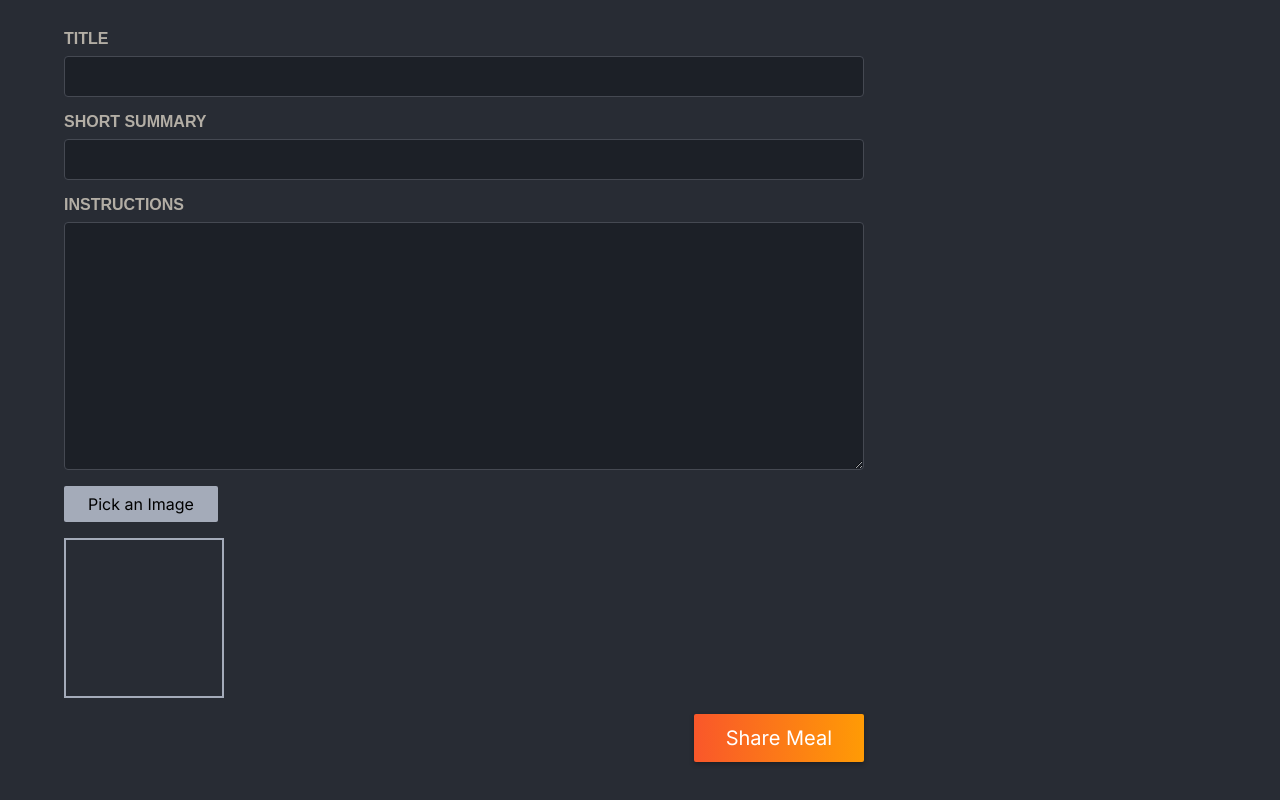
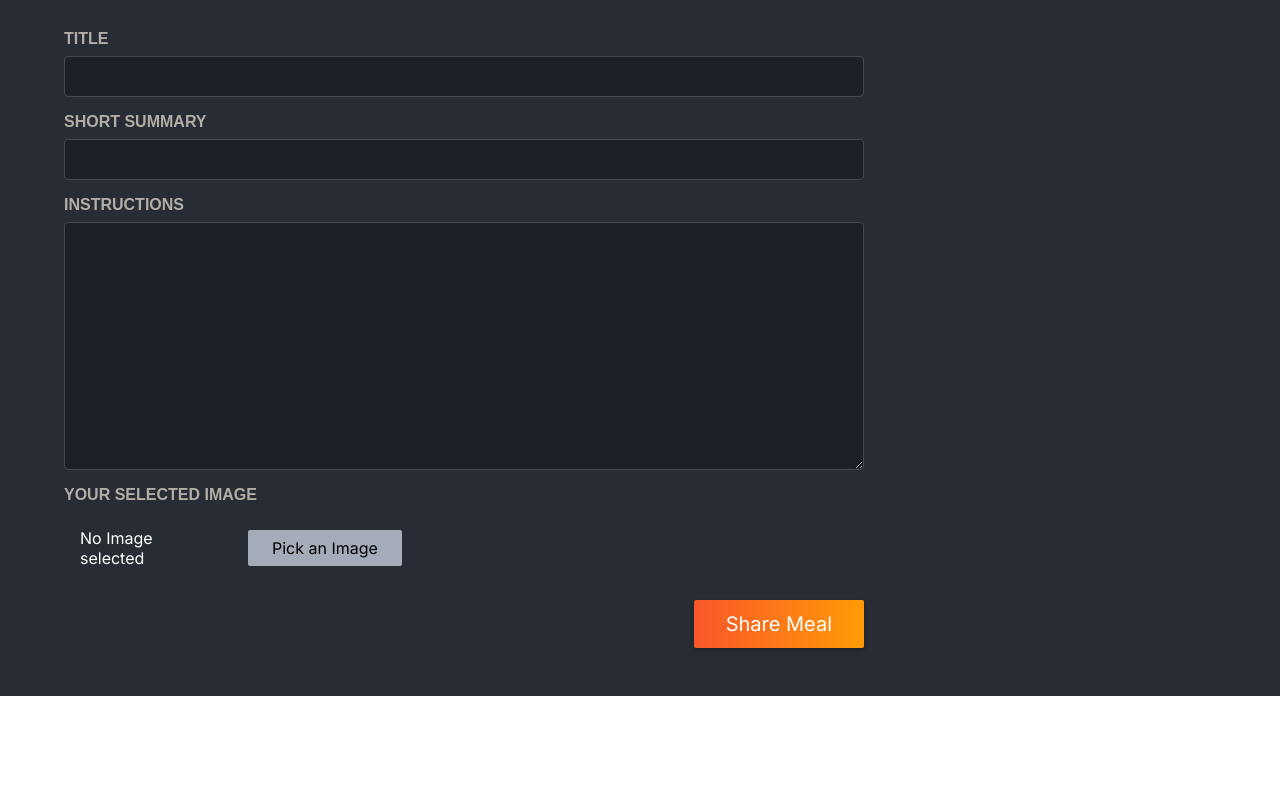
Before and after one commit to faridnextjs/Foodie, a Next.js app: page /meals/share in a window 1280 px wide. Shown: the part 473-1273 px from the top of the page. After the commit the page ends 1169 px from the top, so only its background shows below. Built offline with nearby package versions, Linux system fonts and the light colour scheme.

Commit message:
added Server Action for handling Form Submission

```diff
--- a/app/(Routes for rendering)/meals/share/page.js
+++ b/app/(Routes for rendering)/meals/share/page.js
@@ -2,6 +2,23 @@ import classes from "./page.module.css";
 import ImagePicker from "@/components/(CSR)/ImagePicker/ImagePicker";
 
 export default function ShareMealPage() {
+  // it is Server Action feature can be used in Next.js to define a function that runs on the server when the page is requested. This function is used to handle form submissions and other server-side logic.
+  async function shareMeal(formData) {
+    "use server";
+    console.warn("Sharing meal");
+    // we are accessing data formData the form FormData class collected by the form
+
+    const meal = {
+      name: formData.get("name"),
+      email: formData.get("email"),
+      title: formData.get("title"),
+      summary: formData.get("summary"),
+      instructions: formData.get("instructions"),
+      image: formData.get("image"),
+    };
+    console.log(meal);
+  }
+
   return (
     <>
       <header className={classes.header}>
@@ -11,7 +28,7 @@ export default function ShareMealPage() {
         <p>Or any other meal you feel needs sharing!</p>
       </header>
       <main className={classes.main}>
-        <form className={classes.form}>
+        <form className={classes.form} action={shareMeal}>
           <div className={classes.row}>
             <p>
               <label htmlFor="name">Your name</label>
@@ -39,7 +56,7 @@ export default function ShareMealPage() {
               required
             ></textarea>
           </p>
-          <ImagePicker />
+          <ImagePicker label="Your selected image" name="image" />
           <p className={classes.actions}>
             <button type="submit">Share Meal</button>
           </p>
--- a/components/(CSR)/ImagePicker/ImagePicker.js
+++ b/components/(CSR)/ImagePicker/ImagePicker.js
@@ -1,6 +1,7 @@
 "use client";
 import classes from "./imagePicker.module.css";
 import { useRef, useState } from "react";
+import Image from "next/image";
 
 export default function ImagePicker({ label, name }) {
   console.warn("Rendering ImagePicker");
@@ -12,36 +13,54 @@ export default function ImagePicker({ label, name }) {
     };
 
   // State to store the selected images
-  const [pickedImages, setPickedImages] = useState([]),
+  const [pickedImages, setPickedImages] = useState([]), // Initialize as an empty array
     // Async function to handle the file selection and processing
     handleImageChange = async (event) => {
-      const files = Array.from(event.target.files); // Get all selected files. This is synchronous, no need for await
+      const files = [...event.target.files]; // Spread operator to get all selected files
 
-      // Helper function to read each file using FileReader with async/await
-      const readFile = (file) => {
-        return new Promise((resolve) => {
+      if (!files.length) return setPickedImages([]); // If no files are selected, clear the state
+
+      // Helper function to read each file using FileReader
+      const readFile = (file) =>
+        new Promise((resolve) => {
+          // Create a new promise
           const reader = new FileReader(); // Create a new FileReader instance
           reader.onload = () => resolve(reader.result); // Resolve the promise with the file result (data URL)
           reader.readAsDataURL(file); // Read the file as a data URL
+          //  When readAsDataURL() is called, the file is read as a data URL, which is a base64-encoded string representing the file content. This string can be used as the src attribute of an image element to display the image.
+          //  The onload event is triggered when the file is read successfully, and the result property of the reader object contains the data URL.
         });
-      };
 
-      // Iterate over each file and use await to get the result
-      const newImages = []; // Array to store the new images
-      for (const file of files) {
-        // Loop through each file
-        const imageData = await readFile(file); // Wait for the file to be processed
-        newImages.push(imageData); // Add the result to the newImages array
-      }
+      // Use `map` to create an array of promises for reading each file
+      const imagePromises = files.map((file) => readFile(file));
+      console.warn("imagePromises");
+      console.dir(imagePromises);
 
-      // After all files are processed, update the state
-      setPickedImages([...pickedImages, ...newImages]);
+      // Wait for all files to be processed and resolve the promises
+      const newImages = await Promise.all(imagePromises);
+
+      // Update the state with new images
+      setPickedImages((prevImages) => [...prevImages, ...newImages]);
     };
 
   return (
     <section className={classes.picker}>
       <label htmlFor={name}>{label}</label>
       <div className={classes.controls}>
+        <div className={classes.preview}>
+          {!pickedImages.length && <p>No Image selected</p>}
+          {pickedImages.length > 0 &&
+            pickedImages.map((image, index) => (
+              <Image
+                src={image}
+                width={100}
+                height={100}
+                alt="The Image selected by the user"
+                key={index}
+                className={classes.image}
+              />
+            ))}
+        </div>
         <input
           className={classes.input}
           type="file"
@@ -61,18 +80,6 @@ export default function ImagePicker({ label, name }) {
           Pick an Image
         </button>
       </div>
-      <div className={classes.preview}>
-        {/* Preview the selected images */}
-        {pickedImages.length > 0 &&
-          pickedImages.map((image, index) => (
-            <img
-              key={index}
-              src={image}
-              alt={`Selected ${index + 1}`}
-              className={classes.preview}
-            />
-          ))}
-      </div>
     </section>
   );
 }
--- a/components/(CSR)/ImagePicker/ImagePicker.module.css
+++ b/components/(CSR)/ImagePicker/ImagePicker.module.css
@@ -1,6 +1,6 @@
 .controls {
   display: flex;
-    align-items: flex-start;
+  align-items: center;
   gap: 1.5rem;
   margin-bottom: 1rem;
 }
@@ -23,18 +23,27 @@
   background: #b3b9c6;
 }
 
+/*.preview {*/
+/*    width: 10rem;*/
+/*    height: 10rem;*/
+/*    border: 2px solid #a4abb9;*/
+/*    display: flex;*/
+/*    justify-content: center;*/
+/*    align-items: center;*/
+/*    text-align: center;*/
+/*    color: #a4abb9;*/
+/*    position: relative;*/
+/*    margin-left: 5rem;*/
+/*}*/
+
 .preview {
-    width: 10rem;
-    height: 10rem;
-    border: 2px solid #a4abb9;
-    display: flex;
-    justify-content: center;
-    align-items: center;
-    text-align: center;
-    color: #a4abb9;
-    position: relative;
-    /*margin-left: 5%;*/
-
+  display: grid;
+  grid-template: 1fr / repeat(auto-fit, minmax(min-content, 10rem));
+  grid-auto-flow: column dense;
+  grid-auto-columns: minmax(min-content, 10rem);
+  place-content: center;
+  place-items: center;
+  grid-gap: 1rem;
 }
 
 .preview p {
@@ -42,6 +51,9 @@
   padding: 1rem;
 }
 
-.preview img {
+.image {
+  height: fit-content;
   object-fit: cover;
+  border-radius: 5px;
+  text-shadow: 2px 2px 4px #000000;
 }
```
Lines whose indentation alone changed are shown as unchanged.
